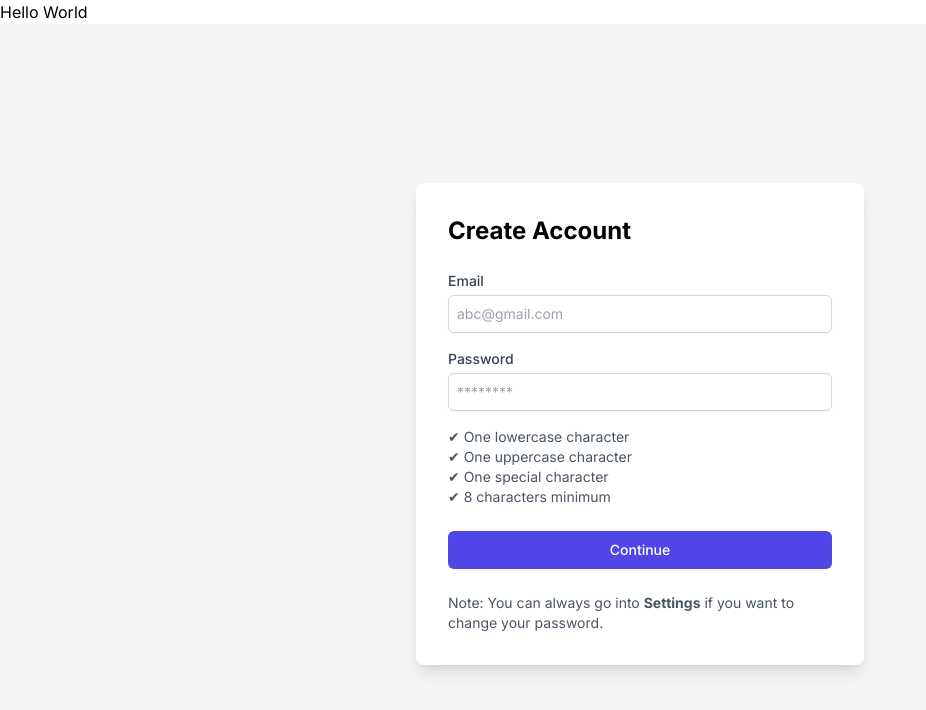
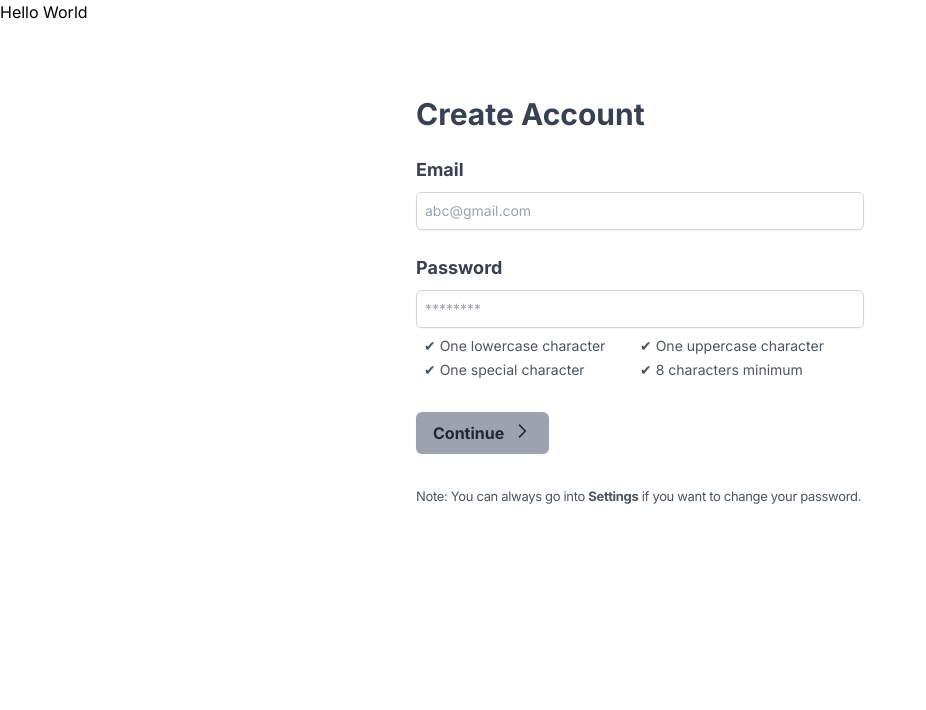
Before and after one commit to mbuckingham/adhd-math-frontend, a Next.js app: page /onboarding/sign-up in a window 1280 px wide. Shown: the top 710 px of the page, without its empty margins (0-926 px from the left). Built offline with nearby package versions, Linux system fonts and the light colour scheme.

Commit message:
Style sign up page

```diff
--- a/app/onboarding/sign-up/page.tsx
+++ b/app/onboarding/sign-up/page.tsx
@@ -2,14 +2,13 @@ import React from "react";
 
 export default function SignUp() {
   return (
-    <div className="flex items-center justify-center min-h-screen bg-gray-100">
-      <div className="bg-white p-8 rounded-lg shadow-lg max-w-md w-full">
-        <h2 className="text-2xl font-bold mb-6">Create Account</h2>
+    <div className="bg-white p-8 rounded-lg max-w-lg w-full mx-auto mt-10">
+      <h2 className="text-3xl font-bold mb-6 text-gray-700">Create Account</h2>
       <form>
-          <div className="mb-4">
+        <div className="mb-6">
           <label
             htmlFor="email"
-              className="block text-sm font-medium text-gray-700"
+            className="block text-lg font-bold text-gray-700"
           >
             Email
           </label>
@@ -17,14 +16,14 @@ export default function SignUp() {
             type="email"
             id="email"
             name="email"
-              className="mt-1 p-2 block w-full border border-gray-300 rounded-md shadow-sm focus:ring-indigo-500 focus:border-indigo-500 sm:text-sm"
+            className="mt-2 p-2 block w-full border border-gray-300 rounded-md shadow-sm focus:ring-gray-400 focus:border-gray-400 sm:text-sm"
             placeholder="abc@gmail.com"
           />
         </div>
-          <div className="mb-4">
+        <div className="mb-2">
           <label
             htmlFor="password"
-              className="block text-sm font-medium text-gray-700"
+            className="block text-lg font-bold text-gray-700"
           >
             Password
           </label>
@@ -32,33 +31,56 @@ export default function SignUp() {
             type="password"
             id="password"
             name="password"
-              className="mt-1 p-2 block w-full border border-gray-300 rounded-md shadow-sm focus:ring-indigo-500 focus:border-indigo-500 sm:text-sm"
+            className="mt-2 p-2 block w-full border border-gray-300 rounded-md shadow-sm focus:ring-gray-400 focus:border-gray-400 sm:text-sm"
             placeholder="********"
           />
         </div>
-          <div className="flex items-center justify-between mb-6">
-            <p className="text-sm text-gray-600">
-              <span>✔ One lowercase character</span>
-              <br />
-              <span>✔ One uppercase character</span>
-              <br />
-              <span>✔ One special character</span>
-              <br />
-              <span>✔ 8 characters minimum</span>
+        <div className="flex items-center justify-between mb-8">
+          <div className="pl-2 w-1/2">
+            <p className="text-sm text-gray-600 mb-1 w-full">
+              ✔ One lowercase character
             </p>
+            <p className="text-sm text-gray-600 w-full">
+              ✔ One special character
+            </p>
+          </div>
+          <div className="pr-2 w-1/2">
+            <p className="text-sm text-gray-600 mb-1 w-full">
+              ✔ One uppercase character
+            </p>
+            <p className="text-sm text-gray-600 w-full">
+              ✔ 8 characters minimum
+            </p>
+          </div>
         </div>
         <button
           type="submit"
-            className="w-full flex justify-center py-2 px-4 border border-transparent rounded-md shadow-sm text-sm font-medium text-white bg-indigo-600 hover:bg-indigo-700 focus:outline-none focus:ring-2 focus:ring-offset-2 focus:ring-indigo-500"
+          className="max-w-xs flex justify-center py-2 px-4 border border-transparent rounded-md shadow-sm text-md font-bold text-gray-800 bg-gray-400 hover:bg-gray-500 focus:outline-none focus:ring-2 focus:ring-offset-2 focus:ring-gray-300"
         >
           Continue
+          <svg
+            className="ml-2 h-5 w-5"
+            xmlns="http://www.w3.org/2000/svg"
+            fill="none"
+            viewBox="0 0 24 24"
+            stroke="currentColor"
+          >
+            <path
+              strokeLinecap="round"
+              strokeLinejoin="round"
+              strokeWidth={2}
+              d="M9 5l7 7-7 7"
+            />
+          </svg>
         </button>
-          <p className="mt-6 text-sm text-gray-600">
-            Note: You can always go into <strong>Settings</strong> if you want
-            to change your password.
+        <p
+          className="mt-8 text-sm text-gray-600 whitespace-nowrap tracking-tight"
+          style={{ fontSize: "13px" }}
+        >
+          Note: You can always go into <strong>Settings</strong> if you want to
+          change your password.
         </p>
       </form>
     </div>
-    </div>
   );
 }
```
Lines whose indentation alone changed are shown as unchanged.
